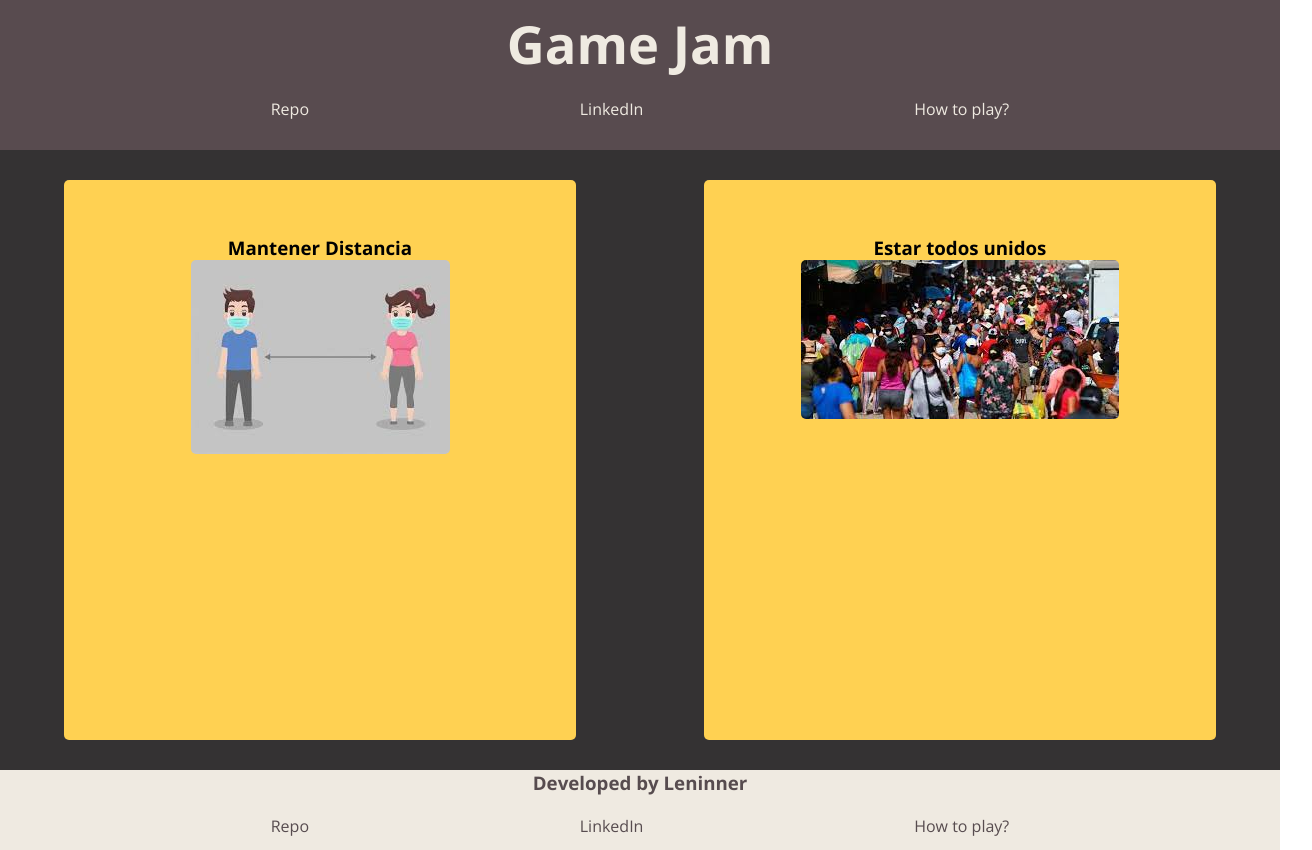
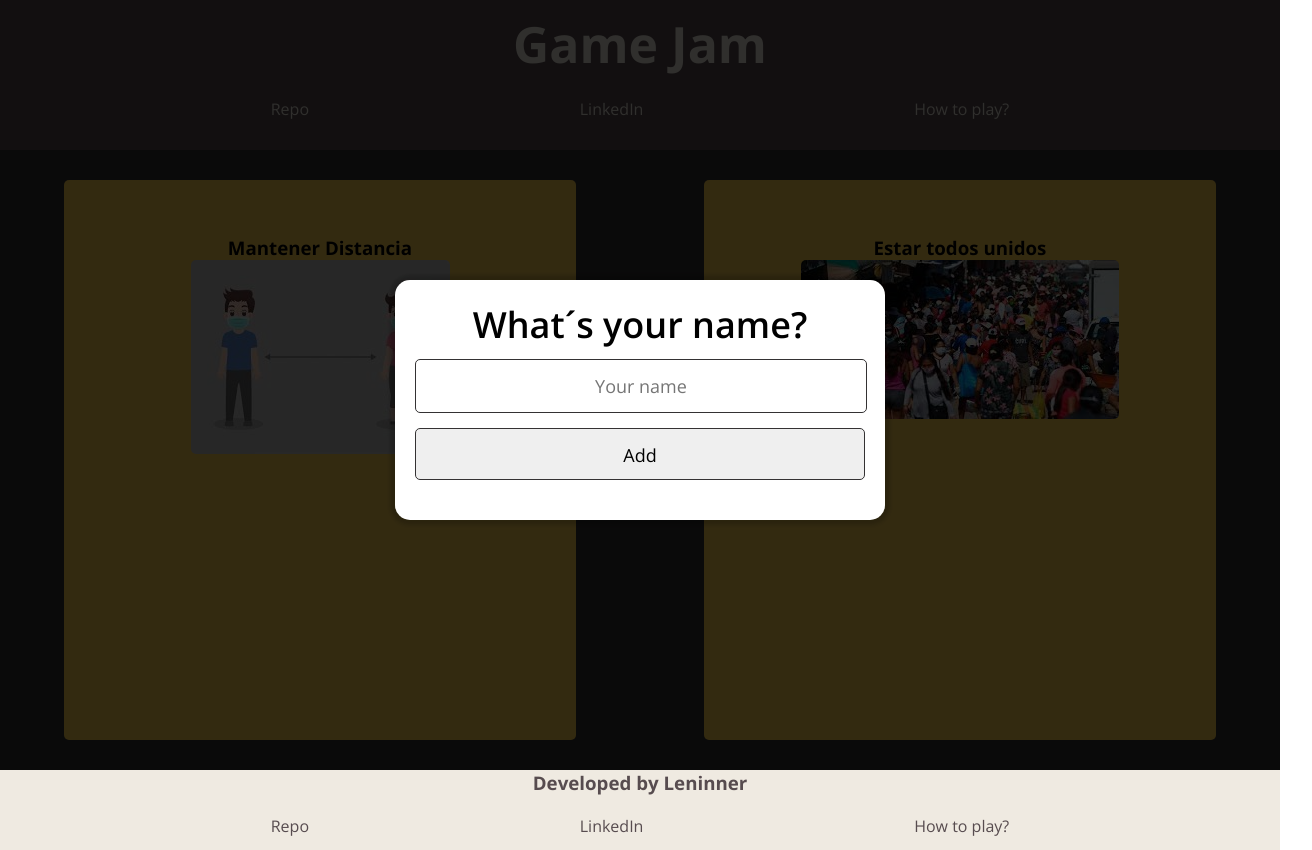
Before and after one commit to Leninner/gameJam, a website with bundled scripts: page dist/index.html in a window 1280 px wide. Shown: the whole page, 1312 px wide, since content can reach past the window. Built offline with nearby package versions, Linux system fonts and the light colour scheme.

Commit message:
Añado refactorización al diseño de algunas funciones y también añado el formulario para crear jugadores

```diff
--- a/src/home.js
+++ b/src/home.js
@@ -1,4 +1,5 @@
 import { setElements } from "./gameController.js";
+import { doPopUpWelcome } from "./popup.js";
 
 const main = document.querySelector(".main");
 
@@ -58,6 +59,7 @@ function doFooter() {
 
 function constructor() {
     doHeader();
+    doPopUpWelcome();
     setElements();
     doFooter();
 }
--- /dev/null
+++ b/src/popup.js
@@ -0,0 +1,44 @@
+import { createPlayer } from "./tableMain.js";
+
+const main = document.querySelector(".main");
+
+function doPopUpWelcome() {
+    let overlayWelcome = document.createElement("div"),
+        popUpWelcome = document.createElement("div"),
+        contenedorTitlePopup = document.createElement("div"),
+        contenedorInputsPopups = document.createElement("div");
+
+    let userName = document.createElement("input"),
+        titleForm = document.createElement("h1"),
+        btnAdd = document.createElement("input");
+
+    titleForm.textContent = "What´s your name?";
+    userName.placeholder = "Your name";
+    userName.type = "text";
+    btnAdd.value = "Add";
+    btnAdd.type = "button";
+    btnAdd.classList.add("btnAdd");
+
+    overlayWelcome.classList.add("overlayWelcome");
+    popUpWelcome.classList.add("popupWelcome");
+    contenedorTitlePopup.classList.add("contenedorTitlePopup");
+    contenedorInputsPopups.classList.add("contenedorInputsPopups");
+
+    contenedorTitlePopup.appendChild(titleForm);
+    contenedorInputsPopups.append(userName, btnAdd);
+    popUpWelcome.append(contenedorTitlePopup, contenedorInputsPopups);
+    overlayWelcome.appendChild(popUpWelcome);
+    main.appendChild(overlayWelcome);
+
+    addPlayer(btnAdd, userName);
+}
+
+function addPlayer(btn, user) {
+    btn.addEventListener("click", () => {
+        let player = new createPlayer(user.value);
+        console.log(player);
+        main.removeChild(main.childNodes[1]);
+    });
+}
+
+export { doPopUpWelcome };
--- a/src/style.css
+++ b/src/style.css
@@ -98,3 +98,63 @@ span {
     height: 80%;
     text-align: center;
 }
+
+/* Get user name */
+
+.overlayWelcome {
+    display: flex;
+    background-color: rgba(0, 0, 0, 0.8);
+    position: fixed;
+    top: 0;
+    bottom: 0;
+    right: 0;
+    left: 0;
+    display: flex;
+    align-items: center;
+    justify-content: center;
+    /* visibility: hidden; */
+}
+.overlayWelcome.active {
+    visibility: visible;
+}
+
+.popupWelcome {
+    background-color: white;
+    box-shadow: 0px 0px 5px 5px rgba(0, 0, 0, 0.2);
+    border-radius: 15px;
+    padding: 20px;
+    text-align: center;
+    width: 450px;
+    height: 200px;
+    /* transition: 0.3s ease all;
+    transform: scale(0.7);
+     opacity: 0;  */
+}
+.popupWelcome h1 {
+    font-size: 36px;
+    font-weight: 600;
+    margin-bottom: 10px;
+    /* opacity: 0; */
+}
+.popupWelcome input {
+    width: 100%;
+    height: 52px;
+    margin-bottom: 15px;
+    line-height: 52px;
+    font-size: 18px;
+    text-align: center;
+    border: 1px solid var(--main-bg-color);
+    border-radius: 5px;
+}
+.popupWelcome.active {
+    opacity: 1;
+    transform: scale(1);
+}
+
+.btnAdd:hover {
+    font-weight: 600;
+    transition: 0.3s ease all;
+    background-color: var(--main-bg-color);
+    color: var(--color-a);
+    width: 60%;
+}
--- a/src/tableMain.js
+++ b/src/tableMain.js
@@ -13,4 +13,9 @@ function doTable() {
     main.appendChild(divContenedorTable);
 }
 
-export { doTable };
+function createPlayer(user) {
+    this.user = user;
+    this.health = 1000;
+}
+
+export { doTable, createPlayer };
--- a/webpack.config.js
+++ b/webpack.config.js
@@ -24,4 +24,5 @@ module.exports = {
             },
         ],
     },
+    mode: "development",
 };
```
Also changed, not shown: dist/main.js.
